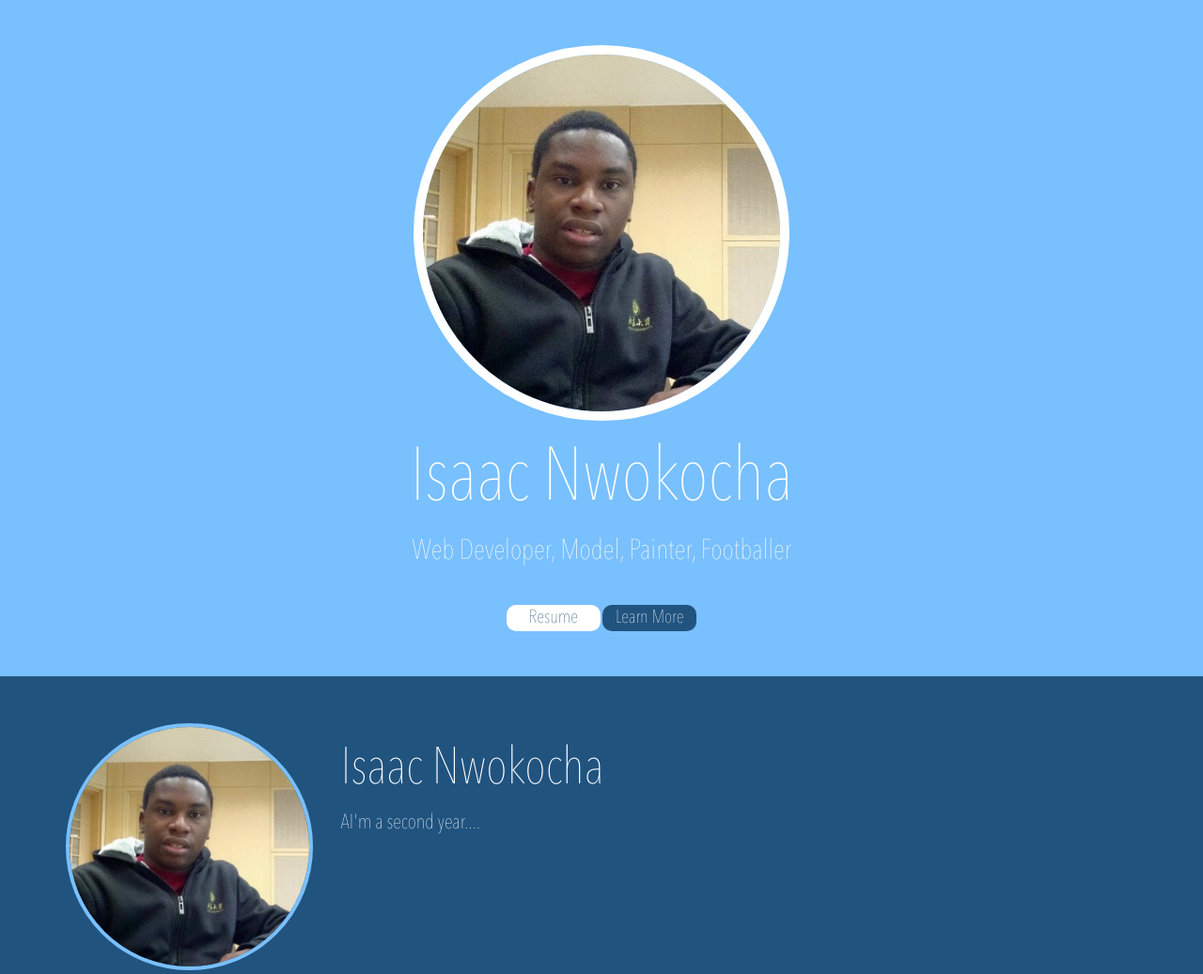
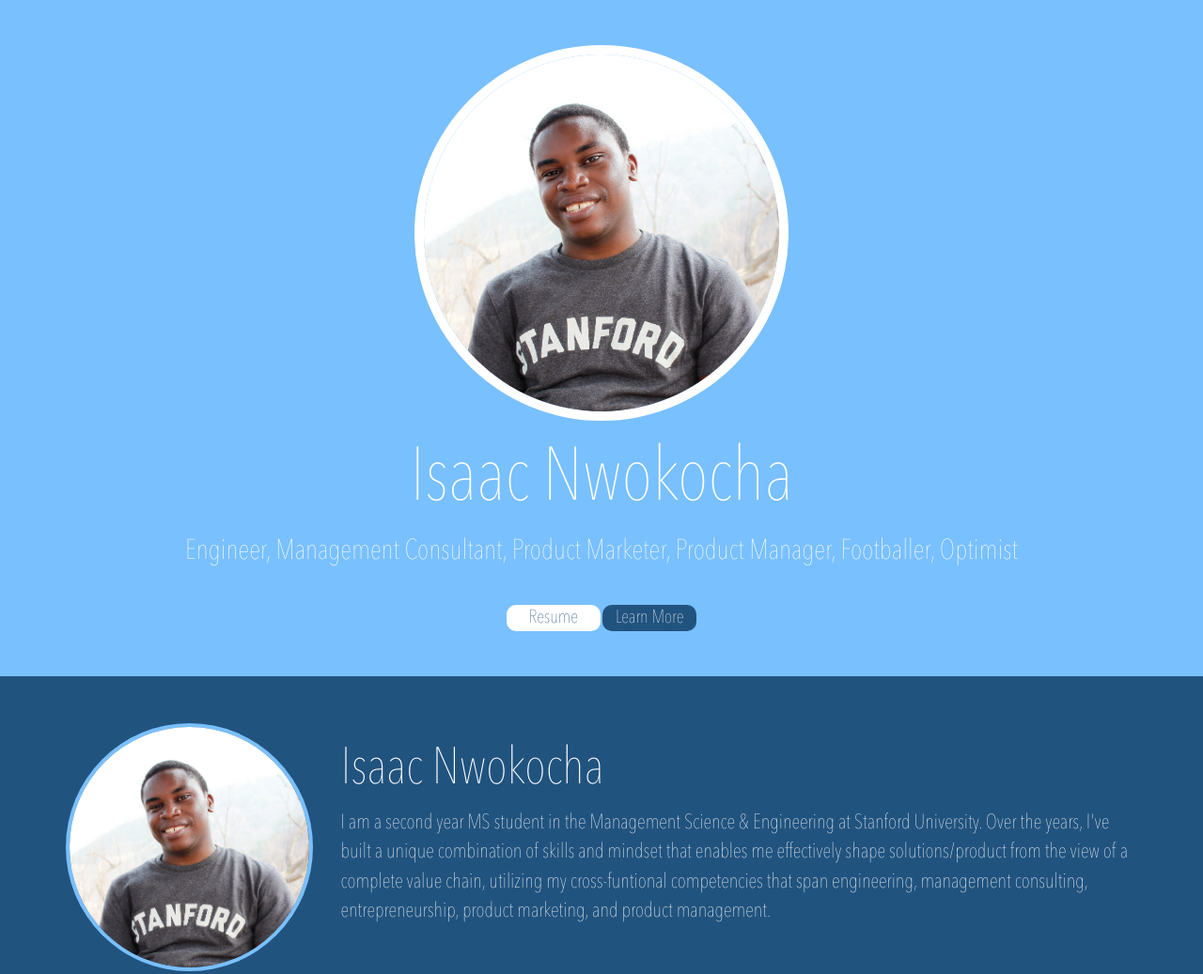
Before and after one commit to isaacnwokocha/isaacnwokocha.github.io, a plain HTML site: page index.html in a window 1280 px wide. Shown: the top 1037 px of the page at 94% size. Drawn offline with Linux system fonts and the light colour scheme; a script that the page names is missing.

Commit message:
Second commit

```diff
--- a/index.html
+++ b/index.html
@@ -27,7 +27,7 @@
           <button type="button" class="navbar-toggle" data-toggle="collapse" data-target="#myNavigation">
             <i class="fa fa-bars"></i>
           </button>
-          <img src="lib/img/IsaacNwokocha.jpg" class="navbar-logo pull-left" alt="" />
+          <img src="lib/img/IsaacNwokocha2.jpg" class="navbar-logo pull-left" alt="" />
           <a href="#intro" class="navbar-brand animated flipInX">Isaac Nwokocha</a>
         </div>
 
@@ -42,9 +42,9 @@
     </nav>
 
     <div class="jumbotron">
-      <img src="lib/img/IsaacNwokocha.jpg" class="img-responsive" alt="" />
+      <img src="lib/img/IsaacNwokocha2.jpg" class="img-responsive" alt="" />
       <h2 class="jumbo-name">Isaac Nwokocha</h2>
-      <p class="tagline"><span class="rotate">Web Developer, Model, Painter, Footballer</span></p>
+      <p class="tagline"><span class="rotate">Engineer, Management Consultant, Product Marketer, Product Manager, Footballer, Optimist</span></p>
       <a class="resume" href="https://www.linkedin.com/in/isaacnwokocha">Resume</a>
       <a href="#about" class="scroll learn-more">Learn More</a>
     </div>
@@ -55,12 +55,12 @@
     <div class="container">
       <div class="row">
         <div class="col-sm-3 wow slideInRight">
-          <img src="lib/img/IsaacNwokocha.jpg" class="image-bordered img-responsive" alt="" />
+          <img src="lib/img/IsaacNwokocha2.jpg" class="image-bordered img-responsive" alt="" />
         </div>
 
         <div class="col-sm-9">
           <h3 class="name">Isaac Nwokocha</h3>
-          <p class="description">AI'm a second year....</p>
+          <p class="description">I am a second year MS student in the Management Science & Engineering at Stanford University. Over the years, I've built a unique combination of skills and mindset that enables me effectively shape solutions/product from the view of a complete value chain, utilizing my cross-funtional competencies that span engineering, management consulting, entrepreneurship, product marketing, and product management.</p>
         </div>
       </div>
     </div>
```
Also changed, not shown: lib/img/IsaacNwokocha2.jpg (added), 3 other files.
